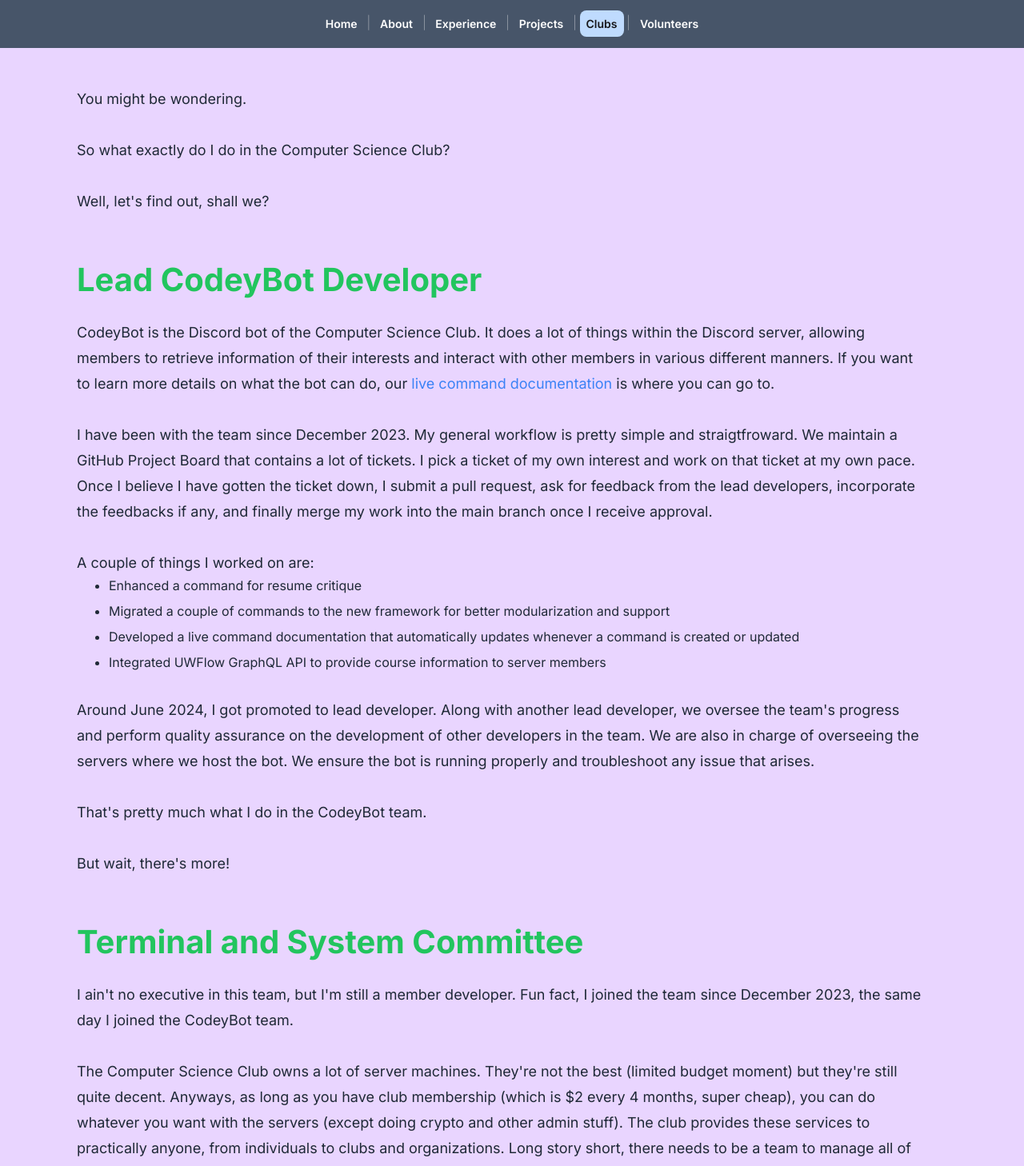
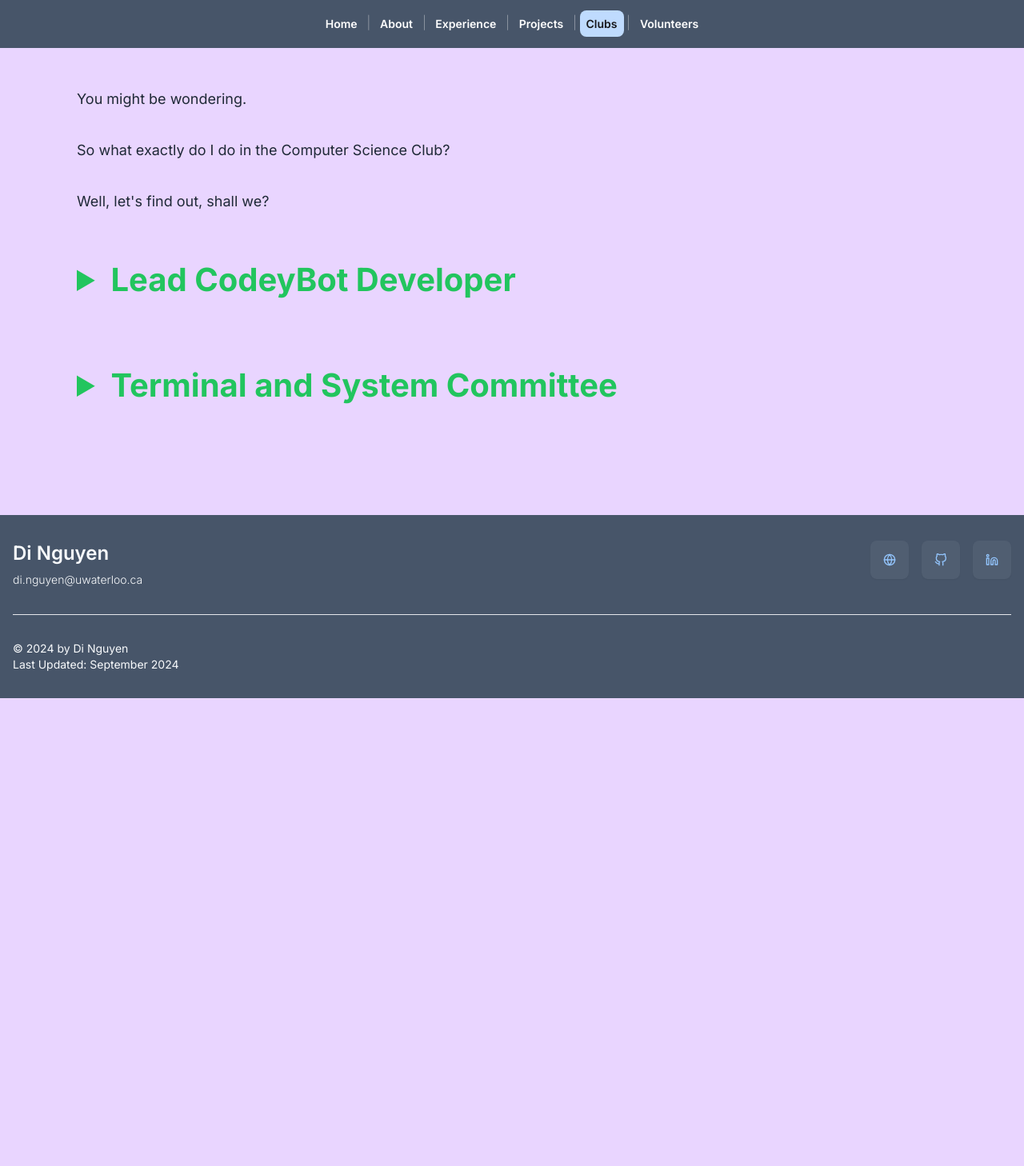
Before and after one commit to KuroganeToyama/portfolio, a Next.js app: page /clubs in a window 1280 px wide. Shown: the top 1458 px of the page at 80% size. After the commit the page ends 873 px from the top, so only its background shows below. Built offline with nearby package versions, Linux system fonts and the light colour scheme.

Commit message:
Changed layout

```diff
--- a/src/app/clubs/page.tsx
+++ b/src/app/clubs/page.tsx
@@ -15,10 +15,10 @@
                 Well, let's find out, shall we?
             </p>
 
-            <h1 className="text-2xl md:text-3xl lg:text-[40px] font-bold text-green-500 mt-16 mb-8">
+            <details className="mt-16 mb-8">
+                <summary className="text-2xl md:text-3xl lg:text-[40px] font-bold text-green-500 mt-16 mb-8">
                     Lead CodeyBot Developer
-            </h1>
-
+                </summary>
                 <p className="pr-8 text-lg leading-8 font-normal text-gray-800">
                     CodeyBot is the Discord bot of the Computer Science Club.
                     It does a lot of things within the Discord server,
@@ -71,11 +71,12 @@
 
                     But wait, there's more!
                 </p>
+            </details>
 
-            <h1 className="text-2xl md:text-3xl lg:text-[40px] font-bold text-green-500 mt-16 mb-8">
+            <details className="mt-16 mb-8">
+                <summary className="text-2xl md:text-3xl lg:text-[40px] font-bold text-green-500 mt-16 mb-8">
                     Terminal and System Committee
-            </h1>
-
+                </summary>
                 <p className="pr-8 text-lg leading-8 font-normal text-gray-800">
                     I ain't no executive in this team, but I'm still a member developer.
                     Fun fact, I joined the team since December 2023, the same day I joined the CodeyBot team.
@@ -114,8 +115,9 @@
                 </ul>
 
                 <p className="pr-8 text-lg leading-8 font-normal text-gray-800">
-                And that's it for now! Hope I'll have more stuff to add here in the future.
+                    And that's it for the Terminal and System Committee!
                 </p>
+            </details>
         </section>
     )
 };
```
Lines whose indentation alone changed are shown as unchanged.
